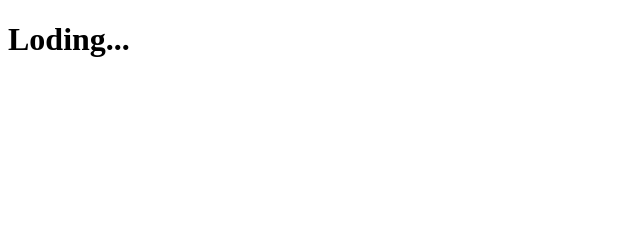
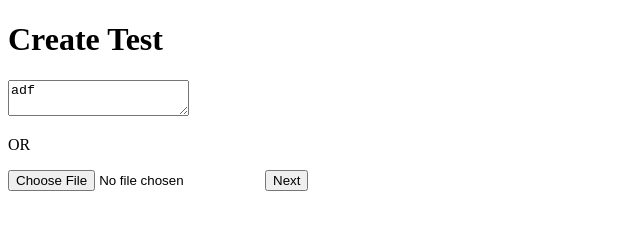
Before and after one commit to SaiDrive/The-Test-with-Gemini, a plain HTML site: page Client/index.html in a window 1280 px wide. Shown: the whole page, without its empty margins (0-640 px from the left). Drawn offline with Linux system fonts and the light colour scheme.

Commit message:
created Create Test Block

```diff
--- a/Client/index.html
+++ b/Client/index.html
@@ -8,7 +8,18 @@
   </head>
   <body>
     <div class="bg-container">
-      <h1 class="loding-text" id="lodingText"></h1>
+      <h1 class="loading-text" id="loadingText"></h1>
+
+      <div class="creat-test-container" id="createTestContainer">
+        <h1 class="creat-test-heading">Create Test</h1>
+        <textarea class="test-textarea" id="testTextarea">adf</textarea>
+        <p class="test-or">OR</p>
+        <input type="file" id="testFileUpload" />
+
+        <button class="create-test-next-btn" id="createTestNextBtn">
+          Next
+        </button>
+      </div>
     </div>
     <script type="text/javascript" src="script.js"></script>
   </body>
--- a/Client/script.js
+++ b/Client/script.js
@@ -1,3 +1,7 @@
+const hideElement = (element) => {
+  element.classList.add("display-none");
+};
+
 // script.js
 function typeText(element, text, speed = 50) {
   let i = 0;
@@ -12,7 +16,8 @@ function typeText(element, text, speed = 50) {
   return timer; // Important: Return the timer ID
 }
 
-  window.addEventListener('DOMContentLoaded', () => {
-    const loadingText = document.getElementById('lodingText');
-    typeText(loadingText, "Loding..."); // Use the function
-  });
+const loadingText = document.getElementById("loadingText");
+typeText(loadingText, "loading..."); // Use the function
+setTimeout(() => {
+  hideElement(loadingText);
+}, 2000);
--- a/Client/style.css
+++ b/Client/style.css
@@ -0,0 +1,3 @@
+.display-none {
+  display: none;
+}
```
Lines whose indentation alone changed are shown as unchanged.
